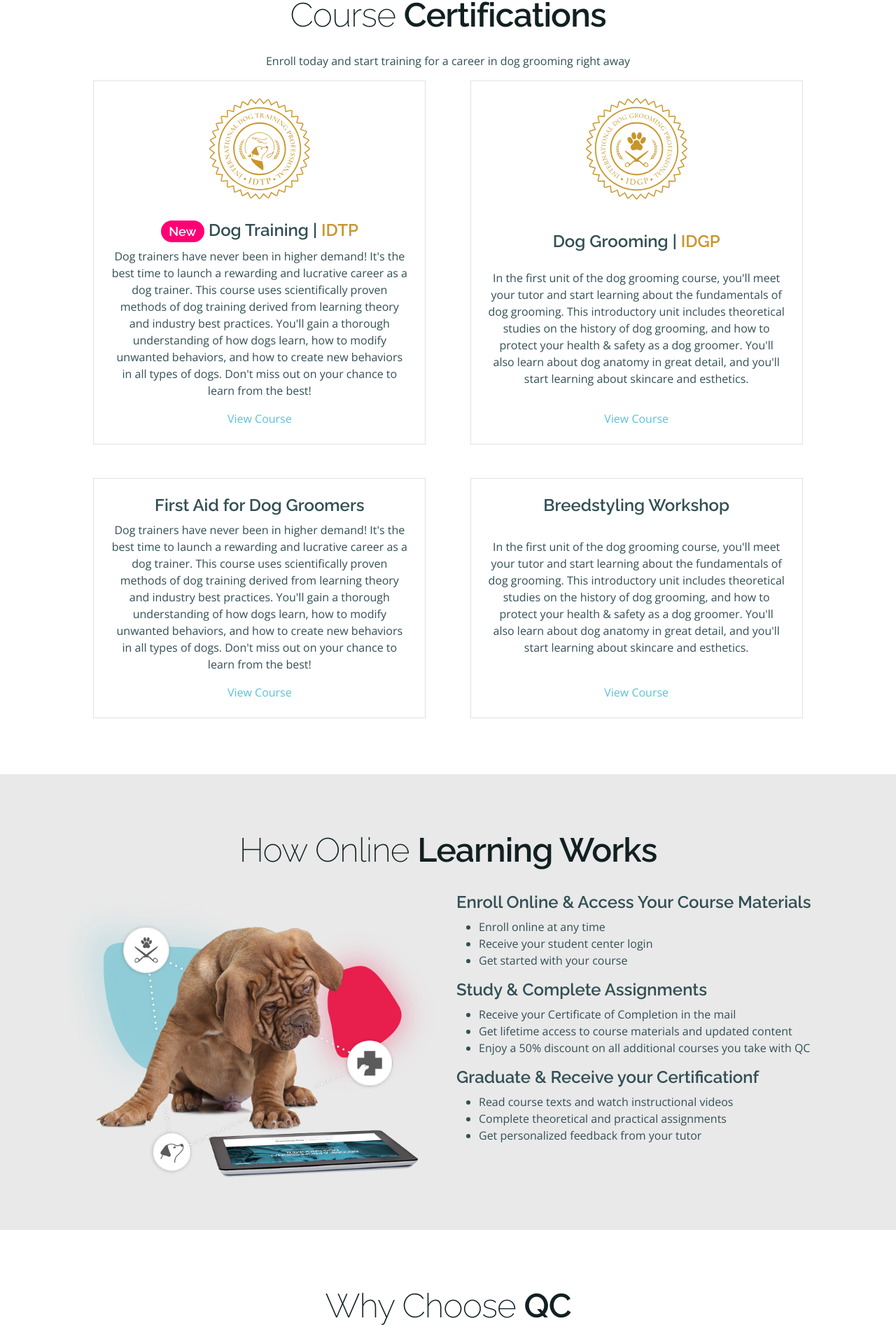
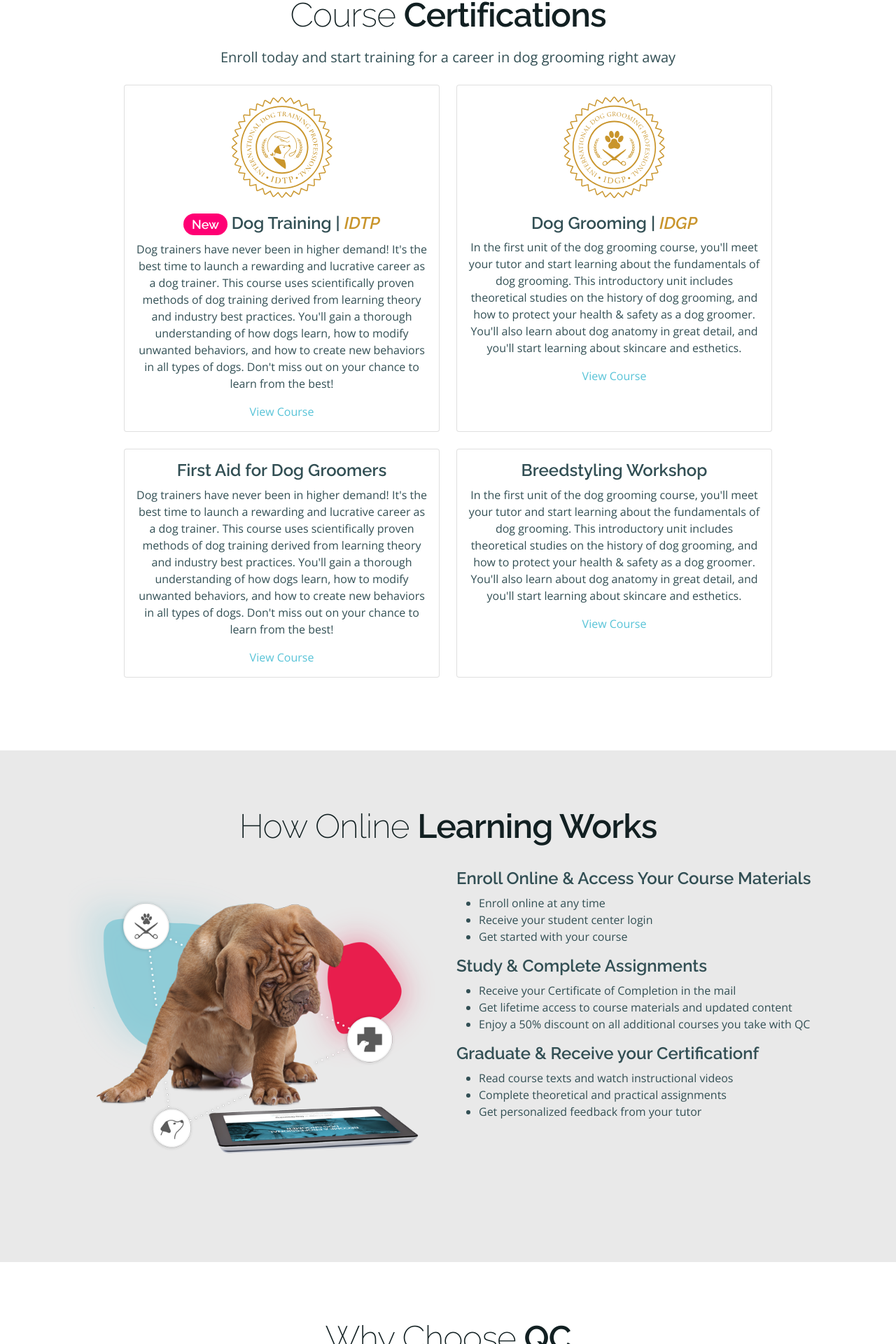
Before and after one commit to QCCareerSchool-Org/www.qcpetstudies.com, a Next.js app: page / in a window 1280 px wide. Shown: the part 503-2423 px from the top of the page at 70% size. Built offline with nearby package versions, Linux system fonts and the light colour scheme; no server answers.

Commit message:
Minor layout changes for homepage
Use Bootstrap cards
Tighten gutters between cards
Reduce some column widths

```diff
--- a/src/pages/index.tsx
+++ b/src/pages/index.tsx
@@ -1,8 +1,8 @@
 import type { NextPage } from 'next';
 import Image from 'next/image';
 import Link from 'next/link';
-import Badge from 'react-bootstrap/Badge';
 import { FaBriefcase, FaChalkboardTeacher, FaHandHoldingUsd, FaLaptopHouse, FaRegCalendarCheck } from 'react-icons/fa';
+
 import { DefaultLayout } from '../components/DefaultLayout';
 import { SEO } from '../components/SEO';
 import PetStudiesHomepage from '../images/backgrounds/pet-studies-homepage-bg.jpg';
@@ -10,13 +10,9 @@ import HowItWorks from '../images/how-it-works-png.png';
 import IDGPCertificationGold from '../images/IDGP-certification-gold.svg';
 import IDTPCertificationGold from '../images/IDTP-certification-gold.svg';
 
-const goldenColorFont = {
-  color: '#C9952C',
-};
 const iconSize = 145;
-const Home: NextPage = () => {
 
-  return (
+const HomePage: NextPage = () => (
   <DefaultLayout>
     <SEO
       title="QC Pet Studies"
@@ -24,76 +20,86 @@ const Home: NextPage = () => {
       canonical="/"
     />
 
-      <section id="firstSection">
+    <section id="firstSection" className="bg-dark">
       <Image src={PetStudiesHomepage} layout="fill" objectFit="cover" objectPosition="center" alt="groomer bathing a dog" />
-        <div className="container text-center">
-          <h1 className="text-light">Start an Exciting Career in the <strong>Pet Care Industry</strong></h1>
+      <div className="container text-center text-shadow">
+        <h1>Start an Exciting Career in the <strong>Pet Care Industry</strong></h1>
       </div>
     </section>
 
     <section>
       <div className="container text-center">
-          <h2 className="mb-4">Course <strong>Certifications</strong></h2>
-          <p>Enroll today and start training for a career in dog grooming right away</p>
-          <div className="row justify-content-evenly mb-5">
-            <div className="col-10 col-lg-5 mb-5 mb-lg-0 border p-4 d-flex flex-column justify-content-between">
-              <div className="mb-4">
+        <h2 className="mb-3">Course <strong>Certifications</strong></h2>
+        <p className="lead mb-4">Enroll today and start training for a career in dog grooming right away</p>
+        <div className="row mb-g align-items-stretch">
+          <div className="col-10 offset-1 col-md-6 offset-md-0 col-xl-5 offset-xl-1 col-xxl-4 offset-xxl-2 mb-g d-flex align-items-stretch">
+            <div className="card">
+              <div className="card-body">
+                <div className="mb-3">
                   <Image src={IDTPCertificationGold} width={iconSize} height={iconSize} alt="21-Day Money-Back Guarantee" />
                 </div>
-              <h3><Badge pill bg="secondary">New</Badge> Dog Training | <span style={goldenColorFont}>IDTP</span></h3>
+                <h3><span className="badge rounded-pill bg-secondary">New</span> Dog Training | <em className="gold">IDTP</em></h3>
                 <p>Dog trainers have never been in higher demand! It&apos;s the best time to launch a rewarding and lucrative career as a dog trainer. This course uses scientifically proven methods of dog training derived from learning theory and industry best practices. You&apos;ll gain a thorough understanding of how dogs learn, how to modify unwanted behaviors, and how to create new behaviors in all types of dogs. Don&apos;t miss out on your chance to learn from the best!</p>
-              <Link href="#"><a className="link-primary">View Course</a></Link>
+                <Link href="/dog-training-courses/dog-training"><a className="link-primary">View Course</a></Link>
               </div>
-            <div className="col-10 col-lg-5 border p-4 d-flex flex-column justify-content-between">
-              <div className="mb-4">
+            </div>
+          </div>
+          <div className="col-10 offset-1 col-md-6 offset-md-0 col-xl-5 col-xxl-4 mb-g d-flex align-items-stretch">
+            <div className="card">
+              <div className="card-body">
+                <div className="mb-3">
                   <Image src={IDGPCertificationGold} width={iconSize} height={iconSize} alt="1-Year Money-Back Guarantee" />
                 </div>
-              <h3>Dog Grooming | <span style={goldenColorFont}>IDGP</span> </h3>
+                <h3>Dog Grooming | <em className="gold">IDGP</em></h3>
                 <p>In the first unit of the dog grooming course, you&apos;ll meet your tutor and start learning about the fundamentals of dog grooming. This introductory unit includes theoretical studies on the history of dog grooming, and how to protect your health &amp; safety as a dog groomer. You&apos;ll also learn about dog anatomy in great detail, and you&apos;ll start learning about skincare and esthetics.</p>
-              <Link href="#"><a className="link-primary">View Course</a></Link>
+                <Link href="/dog-grooming-courses/dog-grooming"><a className="link-primary">View Course</a></Link>
               </div>
             </div>
-          <div className="row justify-content-evenly">
-            <div className="col-10 col-lg-5 mb-5 mb-lg-0 border p-4  d-flex flex-column justify-content-between">
+          </div>
+          <div className="col-10 offset-1 col-md-6 offset-md-0 col-xl-5 offset-xl-1 col-xxl-4 offset-xxl-2 mb-g mb-md-0 d-flex align-items-stretch">
+            <div className="card">
+              <div className="card-body">
                 <h3>First Aid for Dog Groomers</h3>
                 <p>Dog trainers have never been in higher demand! It&apos;s the best time to launch a rewarding and lucrative career as a dog trainer. This course uses scientifically proven methods of dog training derived from learning theory and industry best practices. You&apos;ll gain a thorough understanding of how dogs learn, how to modify unwanted behaviors, and how to create new behaviors in all types of dogs. Don&apos;t miss out on your chance to learn from the best!</p>
-              <Link href="#"><a className="link-primary">View Course</a></Link>
+                <Link href="/dog-grooming-courses/first-aid"><a className="link-primary">View Course</a></Link>
               </div>
-            <div className="col-10 col-lg-5 border p-4  d-flex flex-column justify-content-between">
+            </div>
+          </div>
+          <div className="col-10 offset-1 col-md-6 offset-md-0 col-xl-5 col-xxl-4 d-flex align-items-stretch">
+            <div className="card">
+              <div className="card-body">
                 <h3>Breedstyling Workshop</h3>
                 <p>In the first unit of the dog grooming course, you&apos;ll meet your tutor and start learning about the fundamentals of dog grooming. This introductory unit includes theoretical studies on the history of dog grooming, and how to protect your health &amp; safety as a dog groomer. You&apos;ll also learn about dog anatomy in great detail, and you&apos;ll start learning about skincare and esthetics.</p>
-              <Link href="#"><a className="link-primary">View Course</a></Link>
+                <Link href="/dog-grooming-courses/breed-styling"><a className="link-primary">View Course</a></Link>
+              </div>
+            </div>
           </div>
         </div>
       </div>
     </section>
 
-      <section className="bg-light pb-0">
+    <section className="bg-light">
       <div className="container">
-          <div className="row mb-4 text-center">
-            <div className="col-12 col-lg-10 offset-lg-1">
+        <div className="row">
+          <div className="col-12 col-lg-10 offset-lg-1 mb-md-4 text-center">
             <h2>How Online <strong>Learning Works</strong></h2>
           </div>
+          <div className="col-12 col-md-6 mb-md-4">
+            <Image src={HowItWorks} alt="Dog looking at tablet" />
           </div>
-          <div className="row mb-4">
-            <div className="col-12 col-md-6 offset-md-0 mb-4 mb-md-0">
-              <Image src={HowItWorks} alt="How It Works Icons" />
-            </div>
-            <div className="col-12 col-md-6 offset-md-0 mb-4 mb-md-0">
+          <div className="col-12 col-md-6">
             <h3>Enroll Online &amp; Access Your Course Materials</h3>
             <ul>
               <li>Enroll online at any time</li>
               <li>Receive your student center login</li>
               <li>Get started with your course</li>
             </ul>
-
             <h3>Study &amp; Complete Assignments</h3>
             <ul>
               <li>Receive your Certificate of Completion in the mail</li>
               <li>Get lifetime access to course materials and updated content</li>
               <li>Enjoy a 50% discount on all additional courses you take with QC</li>
             </ul>
-
             <h3>Graduate &amp; Receive your Certificationf</h3>
             <ul>
               <li>Read course texts and watch instructional videos</li>
@@ -106,13 +112,15 @@ const Home: NextPage = () => {
     </section>
 
     <section>
-        <div className="container ">
-          <div className="row text-center mb-4">
+      <div className="container">
+        <div className="row">
+          <div className="col-12 col-lg-10 offset-lg-1 text-center">
             <h2 className="mb-4">Why Choose <strong>QC</strong></h2>
-            <p>When choosing to attend an online school, it can be difficult to separate legitimate educational institutions from less-than-reputable companies that are looking to make a quick buck. You want to choose a school you&apos;ll be proud to attend. One that will help you meet your career goals.</p>
+            <p className="mb-5">When choosing to attend an online school, it can be difficult to separate legitimate educational institutions from less-than-reputable companies that are looking to make a quick buck. You want to choose a school you&apos;ll be proud to attend. One that will help you meet your career goals.</p>
+          </div>
         </div>
         <div className="row mb-4">
-            <div className="col-2 col-md-3 d-flex align-items-center justify-content-end">
+          <div className="col-2 d-flex align-items-center justify-content-end">
             <FaRegCalendarCheck className="h1 text-secondary mb-3" />
           </div>
           <div className="col-9">
@@ -121,7 +129,7 @@ const Home: NextPage = () => {
           </div>
         </div>
         <div className="row mb-4">
-            <div className="col-2 col-md-3 d-flex align-items-center justify-content-end">
+          <div className="col-2 d-flex align-items-center justify-content-end">
             <FaLaptopHouse className="h1 text-secondary mb-3" />
           </div>
           <div className="col-9">
@@ -130,7 +138,7 @@ const Home: NextPage = () => {
           </div>
         </div>
         <div className="row mb-4">
-            <div className="col-2 col-md-3 d-flex align-items-center justify-content-end">
+          <div className="col-2 d-flex align-items-center justify-content-end">
             <FaChalkboardTeacher className="h1 text-secondary mb-3" />
           </div>
           <div className="col-9">
@@ -139,7 +147,7 @@ const Home: NextPage = () => {
           </div>
         </div>
         <div className="row mb-4">
-            <div className="col-2 col-md-3 d-flex align-items-center justify-content-end">
+          <div className="col-2 d-flex align-items-center justify-content-end">
             <FaBriefcase className="h1 text-secondary mb-3" />
           </div>
           <div className="col-9">
@@ -148,7 +156,7 @@ const Home: NextPage = () => {
           </div>
         </div>
         <div className="row">
-            <div className="col-2 col-md-3 d-flex align-items-center justify-content-end">
+          <div className="col-2 d-flex align-items-center justify-content-end">
             <FaHandHoldingUsd className="h1 text-secondary mb-3" />
           </div>
           <div className="col-9">
@@ -159,8 +167,11 @@ const Home: NextPage = () => {
       </div>
     </section>
 
+    <style jsx>{`
+      .gold { color: #C9952C; }
+    `}</style>
+
   </DefaultLayout>
 );
-};
 
-export default Home;
+export default HomePage;
--- a/src/styles/global.scss
+++ b/src/styles/global.scss
@@ -177,18 +177,18 @@ section > div.container {
 }
 
 // gutter-sized margins
-.mb-g { margin-bottom: 30px }
+.mb-g { margin-bottom: 24px }
 @media (min-width: 576px) {
-  .mb-sm-g { margin-bottom: 30px }
+  .mb-sm-g { margin-bottom: 24px }
 }
 @media (min-width: 768px) {
-  .mb-md-g { margin-bottom: 30px }
+  .mb-md-g { margin-bottom: 24px }
 }
 @media (min-width: 992px) {
-  .mb-ld-g { margin-bottom: 30px }
+  .mb-ld-g { margin-bottom: 24px }
 }
 @media (min-width: 1200px) {
-  .mb-xl-g { margin-bottom: 30px }
+  .mb-xl-g { margin-bottom: 24px }
 }
 
 .py-section {
```
Lines whose indentation alone changed are shown as unchanged.
